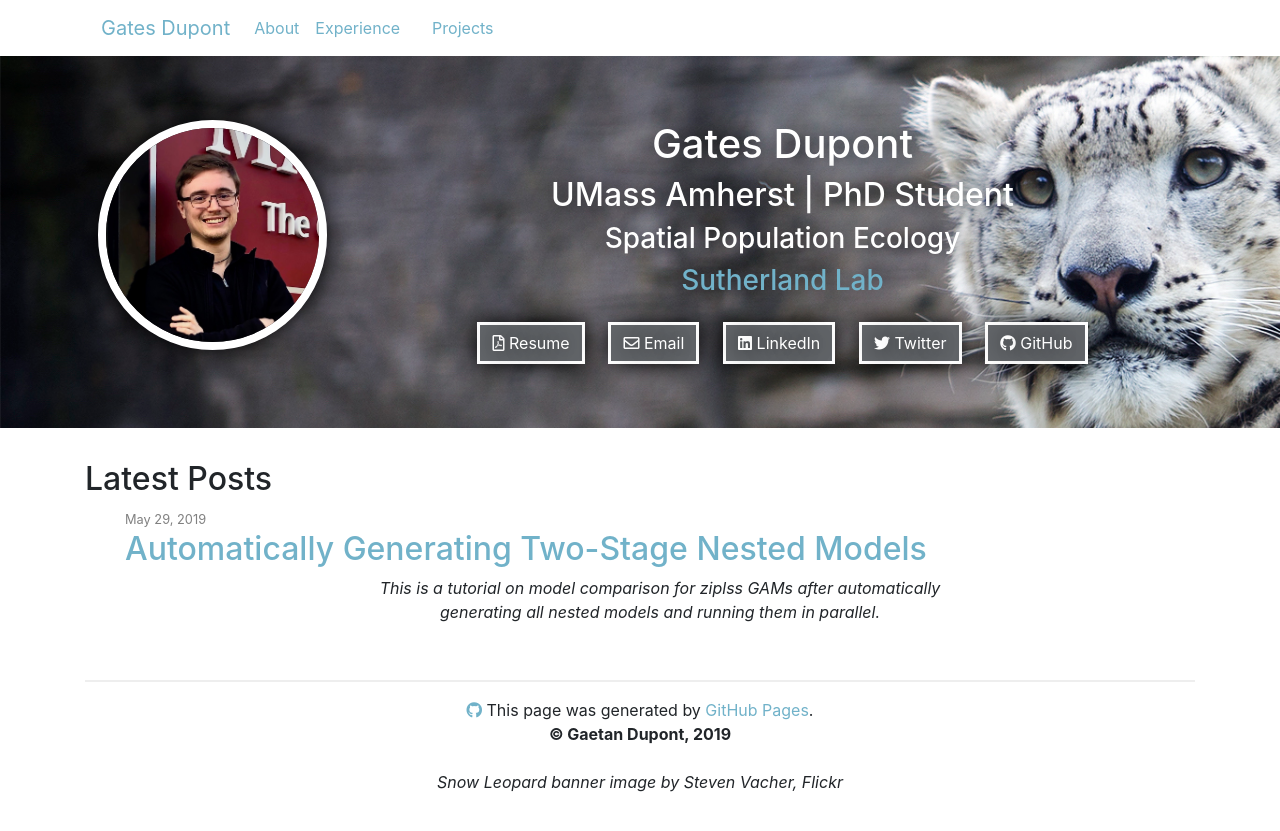
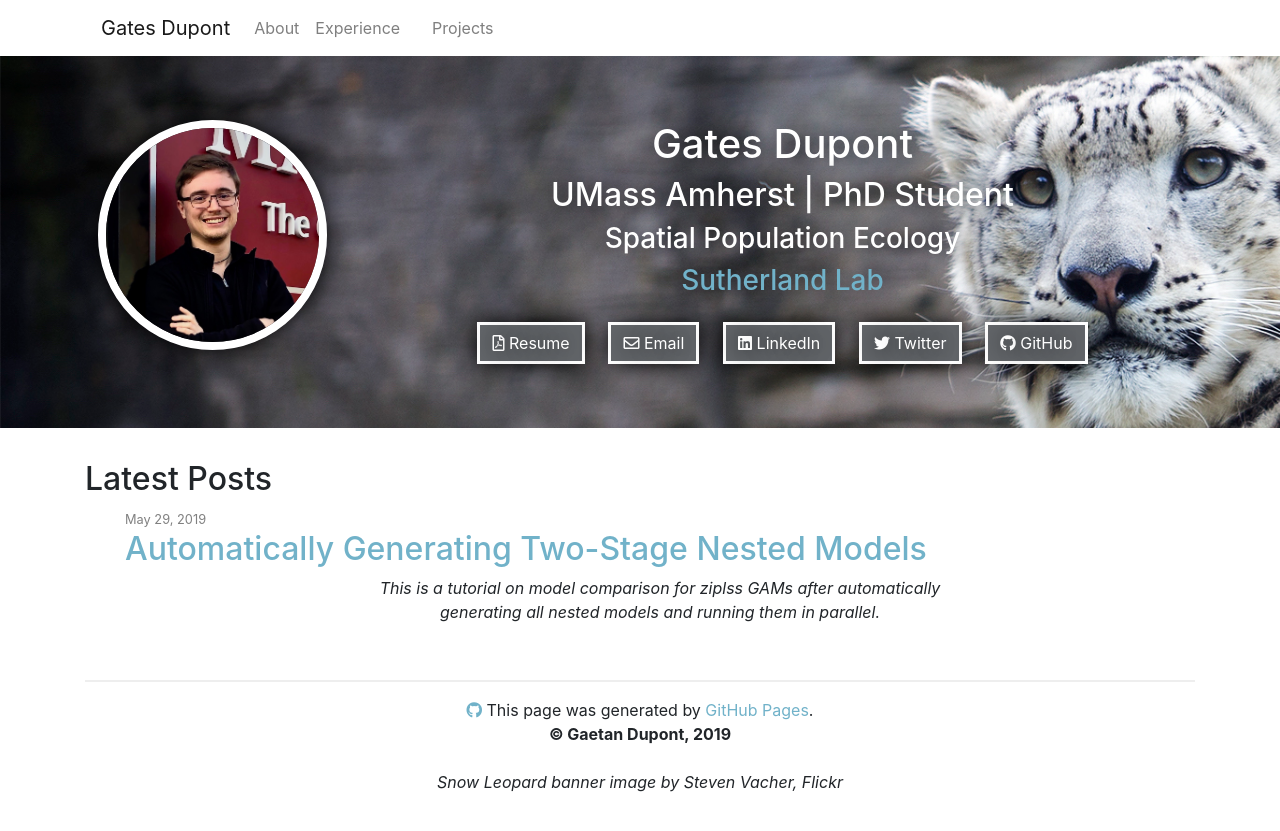
Before and after one commit to chrisyeh96/chrisyeh96.github.io, a Jekyll site: the page built from index.md, in a window 1280 px wide. Shown: the top 831 px of the page. Built offline with Jekyll 4.4.1, drawn with Linux system fonts in a browser that asks for light colours; nearby versions of some CDN libraries.

Commit message:
Update website.css

```diff
--- a/css/website.css
+++ b/css/website.css
@@ -18,23 +18,23 @@
   color: #71b2c9;
 }*/
 
-a:link {
-  color: #71b2c9 !important;
+a, a:link {
+  color: #71b2c9;
   text-decoration: none !important;
 }
 
-a:visited {
-  color: #71b2c9 !important;
+a, a:visited {
+  color: #71b2c9;
   text-decoration: none !important;
 }
 
-a:hover{
-  color: #003b5c !important;
+a, a:hover{
+  color: #003b5c;
   text-decoration: none !important;
 }
 
-a:active {
-  color: #003b5c !important;
+a, a:active {
+  color: #003b5c;
   text-decoration: none !important;
 }
 
```
